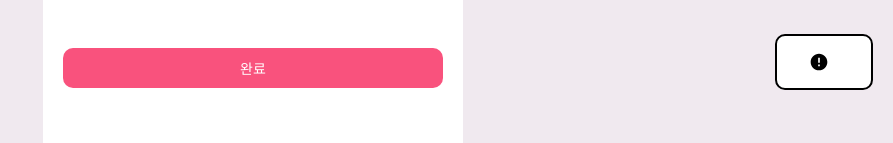
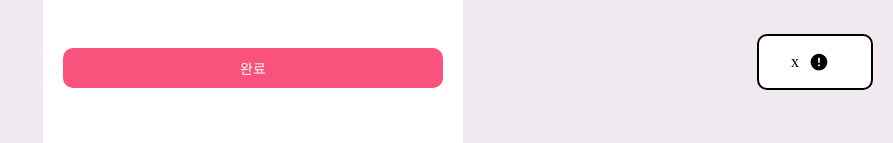
Before and after one commit to kimtaejin3/manaja, a React (Create React App) app: page / in a window 1280 px wide. Both pictures are taken after a click on the button "완료". Shown: the part 690-833 px from the top of the page, without its empty margins (387-1280 px from the left). Built offline with nearby package versions, Linux system fonts and the light colour scheme.

Commit message:
feat: Toast 열림 및 닫힘 기능 구현

```diff
--- a/src/components/shared/Toast/Toast.jsx
+++ b/src/components/shared/Toast/Toast.jsx
@@ -1,12 +1,17 @@
 import ToastPortal from "./ToastPortal";
 import styles from "./Toast.module.scss";
 
-function Toast({ message }) {
+function Toast({ isOpen, onClose, children }) {
+  if (!isOpen) {
+    return <></>;
+  }
+
   return (
     <ToastPortal>
       <div className={styles.container}>
+        <button onClick={onClose}>x</button>
         <WarningIcon className={styles["ico-warning"]} />
-        <p>{message}</p>
+        <p>{children}</p>
       </div>
     </ToastPortal>
   );
--- /dev/null
+++ b/src/hooks/useToast.js
@@ -0,0 +1,21 @@
+import { useState } from "react";
+
+function useToast() {
+  const [isOpen, setIsOpen] = useState(false);
+
+  const openToast = () => {
+    setIsOpen(true);
+  };
+
+  const closeToast = () => {
+    setIsOpen(false);
+  };
+
+  return {
+    isOpen,
+    openToast,
+    closeToast,
+  };
+}
+
+export default useToast;
--- a/src/pages/MainPage.jsx
+++ b/src/pages/MainPage.jsx
@@ -8,11 +8,14 @@ import styles from "./MainPage.module.scss";
 import { useCallback, useState } from "react";
 import { isEqual } from "date-fns";
 import Toast from "../components/shared/Toast";
+import useToast from "../hooks/useToast";
 
 export default function MainPage() {
   const [name, setName] = useState("");
   const [time, setTime] = useState("");
   const [selectedDates, setSelectedDates] = useState();
+
+  const { isOpen, openToast, closeToast } = useToast();
 
   const handleSelect = useCallback(
     (newSelected) => {
@@ -32,6 +35,10 @@ export default function MainPage() {
 
   const handleSubmit = () => {
     console.log("btn clicked");
+    if (!name || !time || !selectedDates) {
+      openToast();
+      return;
+    }
     console.log(name);
     console.log(time);
     console.log(selectedDates);
@@ -39,7 +46,6 @@ export default function MainPage() {
 
   return (
     <div className={styles.container}>
-      <Toast />
       <MainHeader />
       <MeetingNameField
         name={name}
@@ -50,6 +56,11 @@ export default function MainPage() {
       <Button onClick={handleSubmit} className={styles.button}>
         완료
       </Button>
+      <Toast
+        isOpen={isOpen}
+        onClose={closeToast}
+        message="입력되지 않은 값이 있습니다."
+      />
     </div>
   );
 }
```
